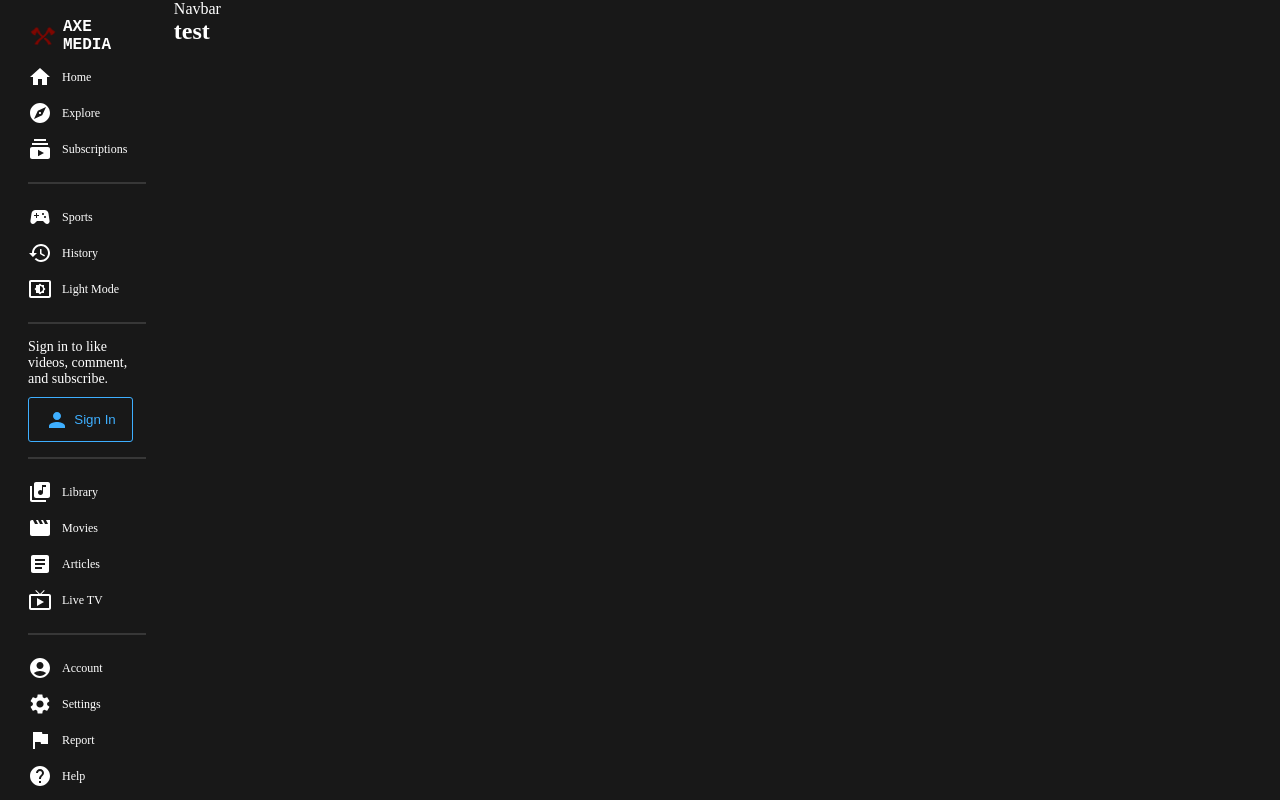
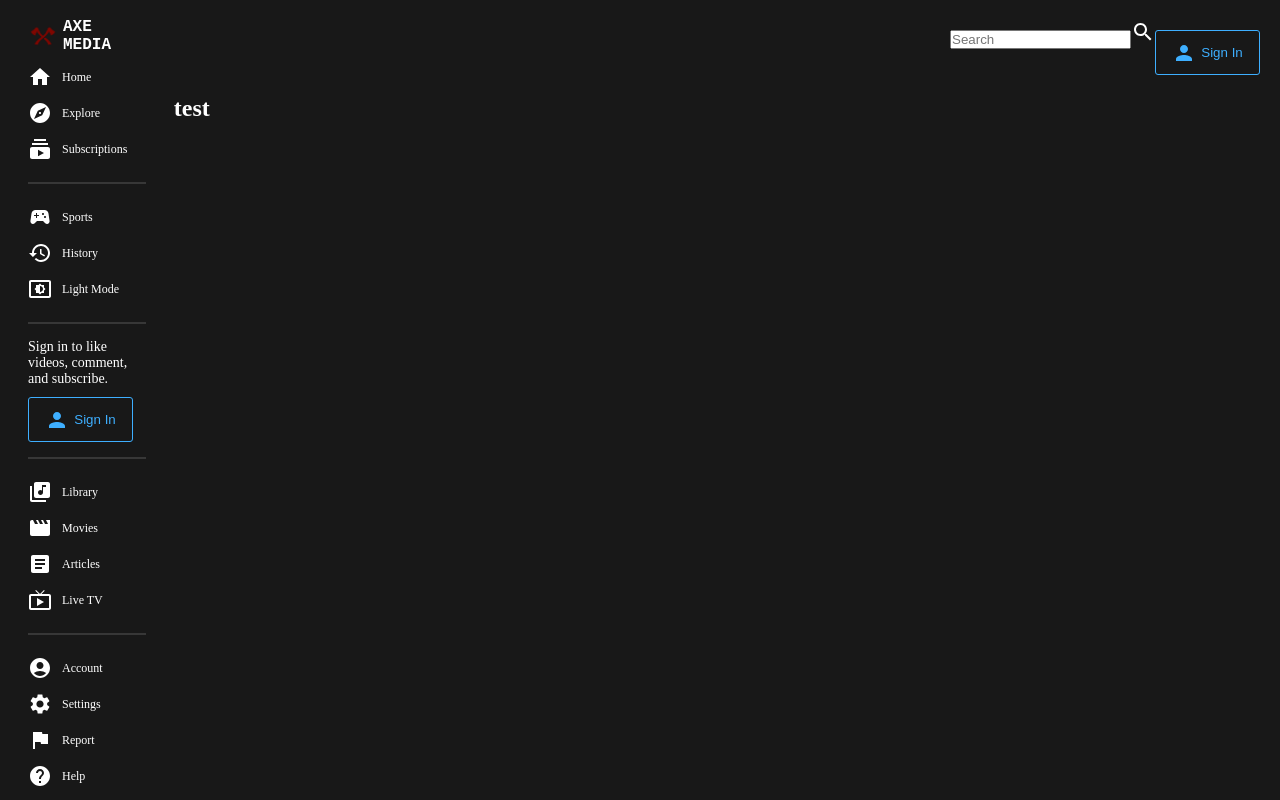
Before and after one commit to BlessingLuphahla/Redd-Tube, a React (Vite) app: page / in a window 1280 px wide. Built offline with nearby package versions, Linux system fonts and the light colour scheme.

Commit message:
Navbar update

```diff
--- a/src/components/Navbar.jsx
+++ b/src/components/Navbar.jsx
@@ -1,8 +1,49 @@
+import styled from "styled-components";
+import PersonIcon from "@mui/icons-material/Person";
+import SearchIcon from "@mui/icons-material/Search";
+
+const Wrapper = styled.div`
+  padding: 20px;
+  display: flex;
+  justify-content: flex-end;
+`;
+
+const Container = styled.div``;
+
+const Button = styled.button`
+  display: flex;
+  align-items: center;
+  justify-content: center;
+  gap: 5px;
+  width: 105px;
+  height: 45px;
+  background-color: transparent;
+  border: 1px solid #3eafff;
+  color: #3eafff;
+  border-radius: 3px;
+  outline: none;
+  margin-top: 10px;
+  cursor: pointer;
+`;
+
+const Search = styled.div``;
+const Input = styled.input``;
 
 function Navbar() {
   return (
-    <div>Navbar</div>
-  )
+    <Container>
+      <Wrapper>
+        <Search>
+          <Input type="search" placeholder="Search" />
+          <SearchIcon />
+        </Search>
+        <Button>
+          <PersonIcon />
+          Sign In
+        </Button>
+      </Wrapper>
+    </Container>
+  );
 }
 
-export default Navbar
+export default Navbar;
```
